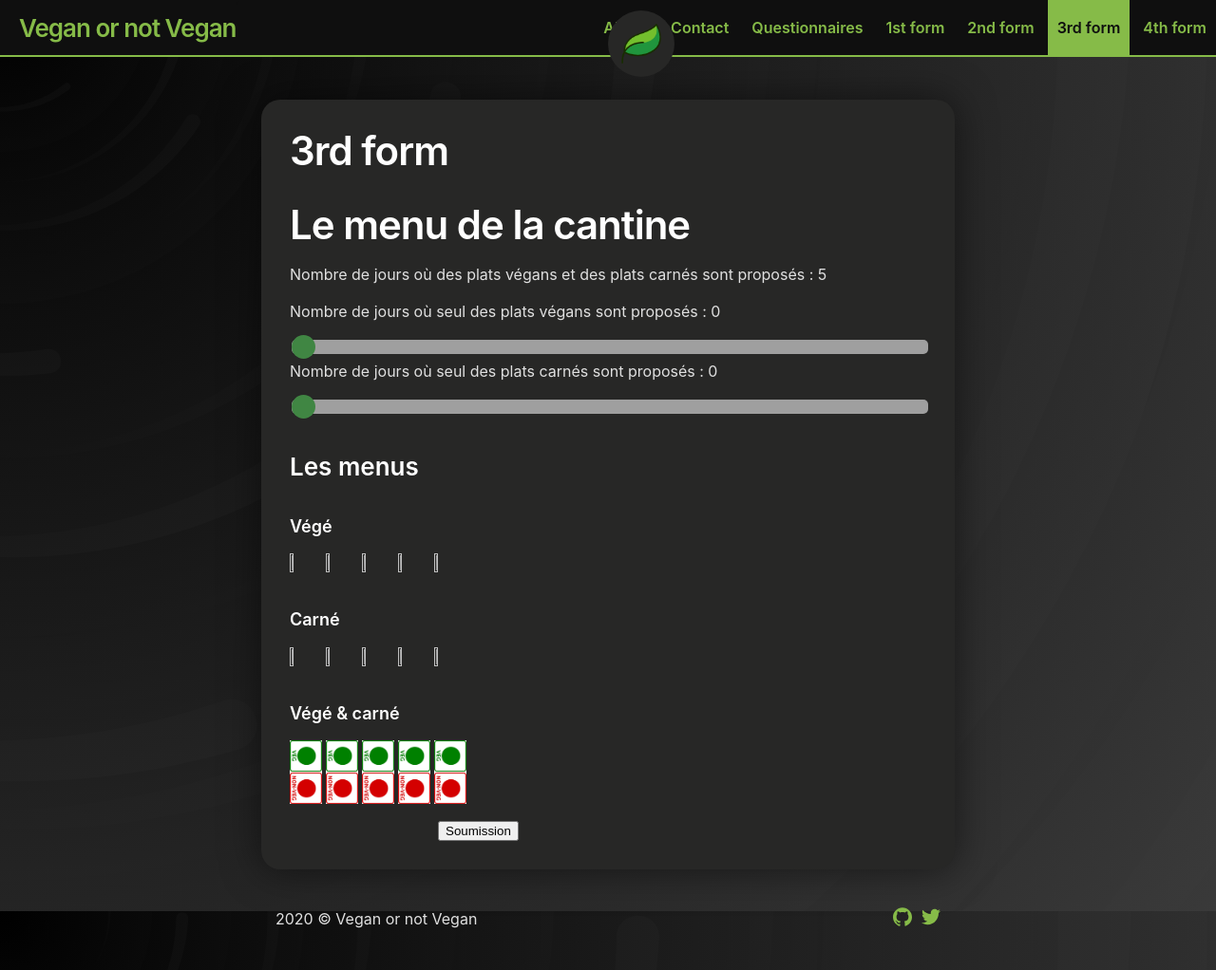
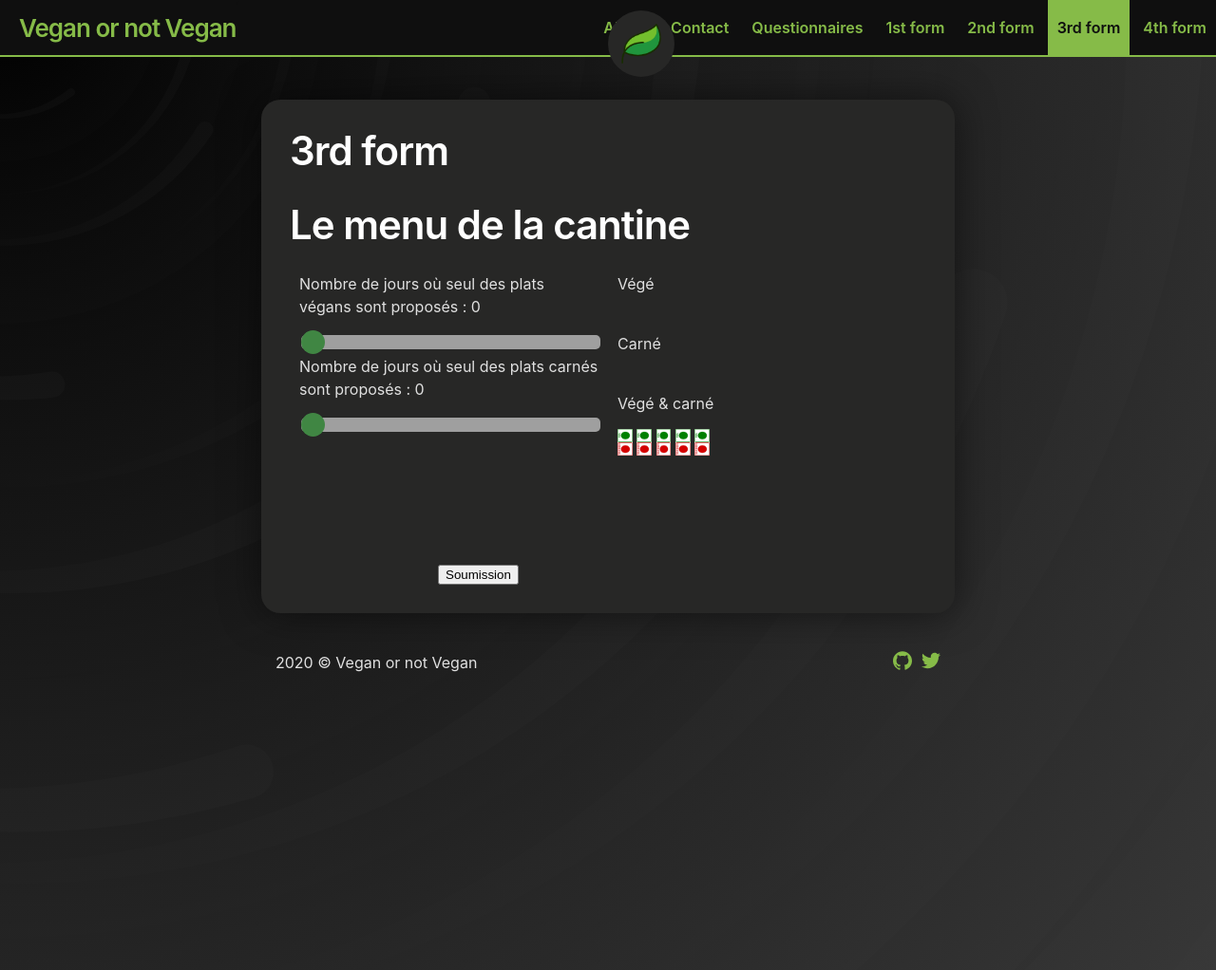
Before and after one commit to barnabegeffroy/Jekyll-deployment-travic-CI, a Jekyll site: the page built from form3.html, in a window 1280 px wide and 1022 px high. Shown: the whole window at 95% size. Built offline with Jekyll 4.4.1, drawn with Linux system fonts in a browser that asks for light colours.

Commit message:
updt 3rd slider

```diff
--- a/assets/js/sliders.js
+++ b/assets/js/sliders.js
@@ -9,8 +9,6 @@
 
 var images = ['image1', 'image2', 'image3', 'image4', 'image5'];
 var max = 5;
-var bothOutput = document.getElementById("bothValue");
-bothOutput.innerHTML = max - parseInt(veg.value) - parseInt(carne.value);
 veg.oninput = function () {
     sum = parseInt(this.value) + parseInt(carne.value);
     if (sum > max) {
@@ -18,7 +16,6 @@
     }
     vegOutput.innerHTML = this.value;
     carneOutput.innerHTML = carne.value;
-    bothOutput.innerHTML = max - parseInt(veg.value) - parseInt(carne.value);
     updateImage();
 }
 carne.oninput = function () {
@@ -28,6 +25,5 @@
     }
     vegOutput.innerHTML = veg.value;
     carneOutput.innerHTML = this.value;
-    bothOutput.innerHTML = max - parseInt(veg.value) - parseInt(carne.value);
     updateImage();
 }
--- a/form3.html
+++ b/form3.html
@@ -49,24 +49,23 @@
             background: #4CAF50;
             cursor: pointer;
         }
-
-        #global {
-            width: 600px;
-            border: solid white 1px;
+        * {
+  box-sizing: border-box;
 }
 
-        #cadre1 {
-            height: 500px;
-            width: 200px;
+/* Create two equal columns that floats next to each other */
+.column {
   float: left;
-            border: solid white 1px;
+  width: 50%;
+  padding: 10px;
+  height: 300px; /* Should be removed. Only for demonstration */
 }
 
-        #cadre2 {
-            height: 500px;
-            width: 200px;
-            margin-left: 150px;
-            border: solid white 1px;
+/* Clear floats after the columns */
+.row:after {
+  content: "";
+  display: table;
+  clear: both;
 }
     </style>
 </head>
@@ -75,39 +74,35 @@
 
     <h1>Le menu de la cantine</h1>
 
-    <div>
-        <p>Nombre de jours où des plats végans et des plats carnés sont proposés : <span id="bothValue"></span></p>
-    </div>
-    <div class="slidecontainer">
+    <div class="row">
+        <div class="column">
               <p>Nombre de jours où seul des plats végans sont proposés : <span id="vegValue"></span></p>
               <input type="range" min="0" max="5" step="1" value="0" id="veg" class="slider">
               <p>Nombre de jours où seul des plats carnés sont proposés : <span id="carneValue"></span></p>
               <input type="range" min="0" max="5" step="1" value="0" id="carne" class="slider">
         </div>
-    <p></p>
-
-
-    <div>
-        <h3>Les menus</h3>
-        <h5>Végé</h5>
+        <div class="column">
+              <p>Végé</p>
                   <img src="" alt="" id="imageV1" height="5%" width="5%" />
                   <img src="" alt="" id="imageV2" height="5%" width="5%" />
                   <img src="" alt="" id="imageV3" height="5%" width="5%" />
                   <img src="" alt="" id="imageV4" height="5%" width="5%" />
                   <img src="" alt="" id="imageV5" height="5%" width="5%" />
-<h5>Carné</h5>
+      <p>Carné</p>
                   <img src="" alt="" id="imageC1" height="5%" width="5%" />
                   <img src="" alt="" id="imageC2" height="5%" width="5%" />
                   <img src="" alt="" id="imageC3" height="5%" width="5%" />
                   <img src="" alt="" id="imageC4" height="5%" width="5%" />
                   <img src="" alt="" id="imageC5" height="5%" width="5%" />
 
-<h5>Végé & carné</h5>
+      <p>Végé & carné</p>
                   <img src="{{ "/images/rot.png" | absolute_url }}" alt="" id="imageB1" height="10%" width="5%" />
                   <img src="{{ "/images/rot.png" | absolute_url }}" alt="" id="imageB2" height="10%" width="5%" />
                   <img src="{{ "/images/rot.png" | absolute_url }}" alt="" id="imageB3" height="10%" width="5%" />
                   <img src="{{ "/images/rot.png" | absolute_url }}" alt="" id="imageB4" height="10%" width="5%" />
                   <img src="{{ "/images/rot.png" | absolute_url }}" alt="" id="imageB5" height="10%" width="5%" />
+
+        </div>
       </div>
 
     <script>
```
Lines whose indentation alone changed are shown as unchanged.
